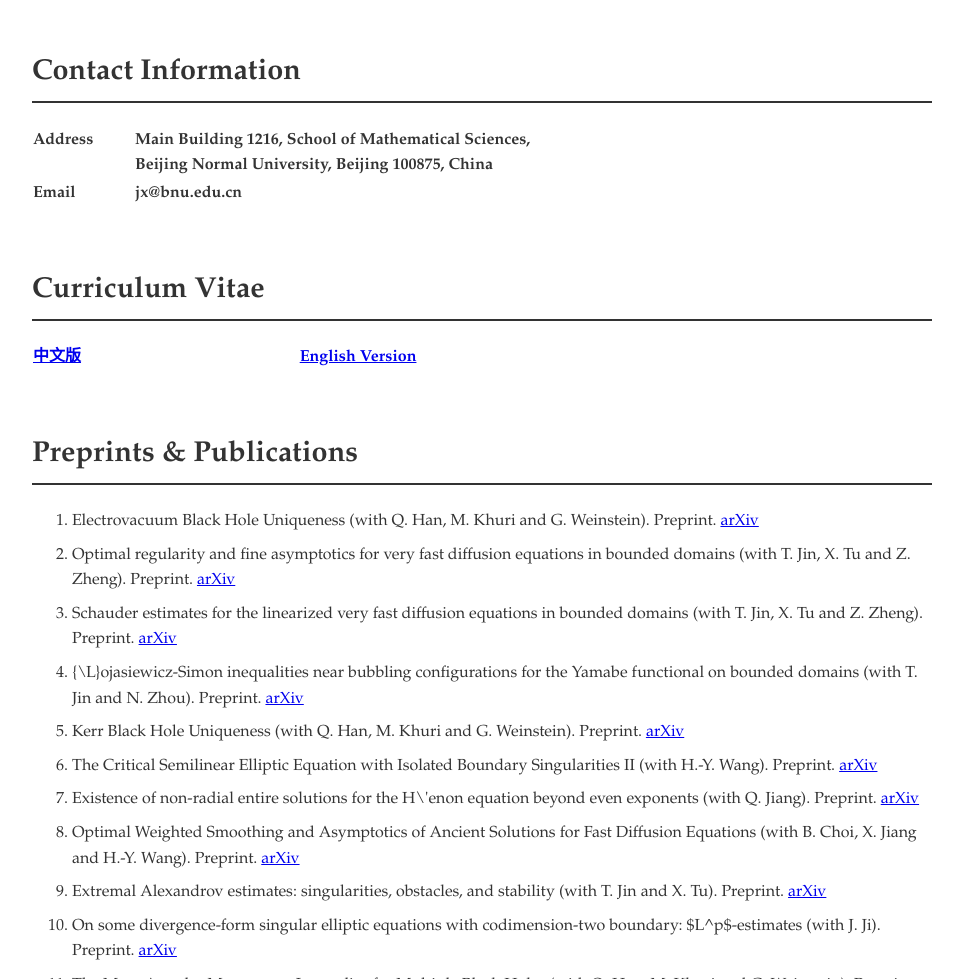
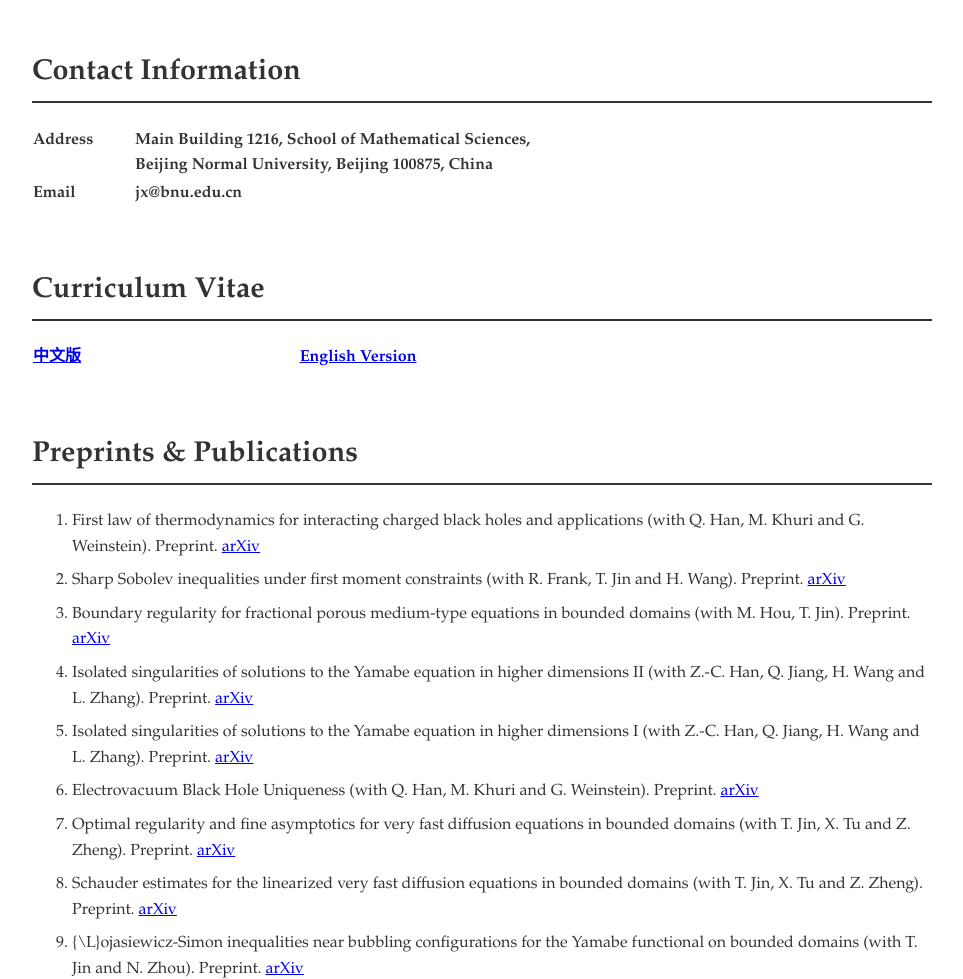
Before and after one commit to JingangXiong/homepage, a plain HTML site: page index.html in a window 1280 px wide. Shown: the part 121-1100 px from the top of the page, without its empty margins (158-1121 px from the left). Drawn offline with Linux system fonts and the light colour scheme.

Commit message:
Update publication list in index.html
Added new publications to the list in the HTML file.

```diff
--- a/index.html
+++ b/index.html
@@ -90,6 +90,16 @@
             <section>
                 <h2>Preprints & Publications</h2>
                 <ol class="pub-list">
+
+	 	<li  style="margin-bottom: 8px;">First law of thermodynamics for interacting charged black holes and applications (with Q. Han, M. Khuri and G. Weinstein).  Preprint. <a href="https://arxiv.org/abs/2611.02663">arXiv</a>  <br>
+
+	  <li  style="margin-bottom: 8px;">Sharp Sobolev inequalities under first moment constraints (with R. Frank, T. Jin and H. Wang).  Preprint. <a href="https://arxiv.org/abs/2610.20001">arXiv</a>  <br>
+
+	<li  style="margin-bottom: 8px;">Boundary regularity for fractional porous medium-type equations in bounded domains (with M. Hou, T. Jin).  Preprint. <a href="https://arxiv.org/abs/2610.16113">arXiv</a>  <br>
+
+	   <li  style="margin-bottom: 8px;">Isolated singularities of solutions to the Yamabe equation in higher dimensions II (with Z.-C. Han, Q. Jiang, H. Wang and L. Zhang).  Preprint. <a href="https://arxiv.org/abs/2610.24703">arXiv</a>  <br>
+
+		<li  style="margin-bottom: 8px;">Isolated singularities of solutions to the Yamabe equation in higher dimensions I (with Z.-C. Han, Q. Jiang, H. Wang and L. Zhang).  Preprint. <a href="https://arxiv.org/abs/2609.28323">arXiv</a>  <br>
 
 		<li  style="margin-bottom: 8px;">Electrovacuum Black Hole Uniqueness (with Q. Han, M. Khuri and G. Weinstein).  Preprint. <a href="https://arxiv.org/abs/2609.11140">arXiv</a>  <br>
 
```
